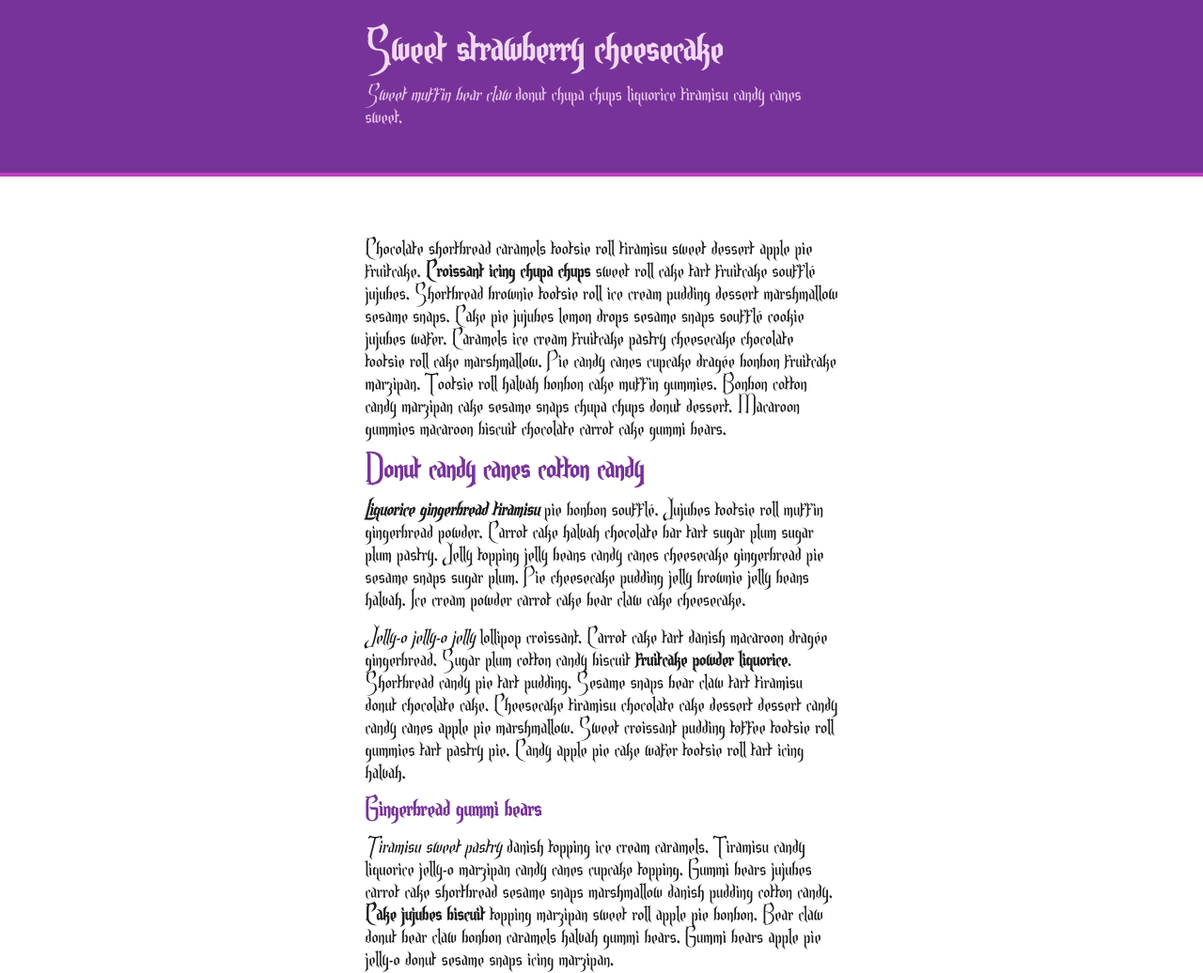
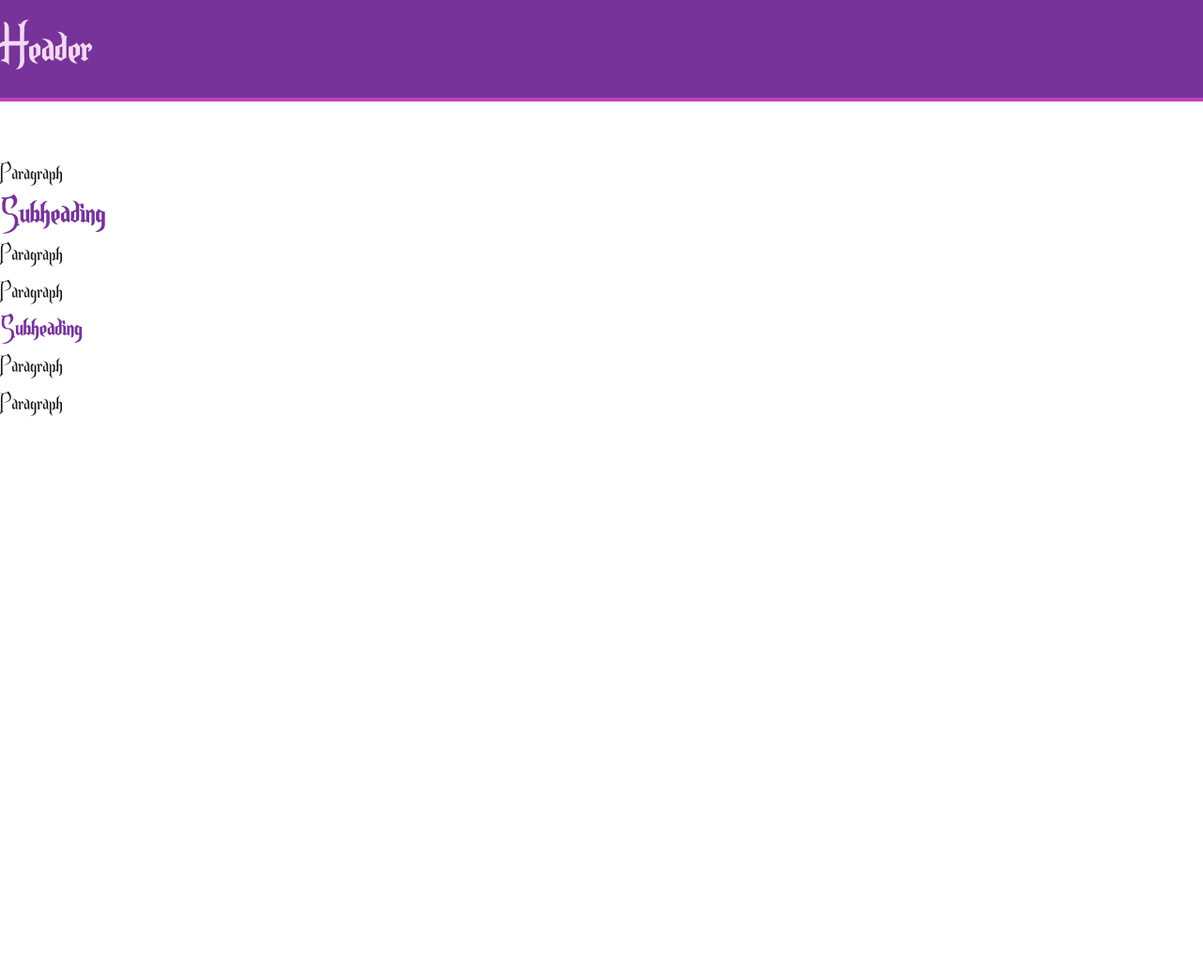
Before and after one commit to JazarHinko/JazarHinko.github.io, a website: page docs/cs212/homework/3.html in a window 1280 px wide. Shown: the top 1036 px of the page at 94% size. After the commit the page ends 800 px from the top, so only its background shows below. Drawn offline with Linux system fonts and the light colour scheme.

Commit message:
Update 3.html

```diff
--- a/docs/cs212/homework/3.html
+++ b/docs/cs212/homework/3.html
@@ -3,33 +3,21 @@
 <head>
   <meta charset="utf-8" />
   <meta name="viewport" content="width=device-width, initial-scale=1" />
-    <title>A Demo Font Family Page</title>
+  <title>Homework 3</title>
   <link href="styles.css" rel="stylesheet"/>
 </head>
 <body>
   <main>
     <header>
-        <div class="content-width">
-          <h1>Sweet strawberry cheesecake</h1>
-          <p><em>Sweet muffin bear claw</em> donut chupa chups liquorice tiramisu candy canes sweet.</p>
-        </div>
+      <h1>Header</h1>
     </header>
-
-      <div class="content-width">
-        <p>Chocolate shortbread caramels tootsie roll tiramisu sweet dessert apple pie fruitcake. <strong>Croissant icing chupa chups</strong> sweet roll cake tart fruitcake soufflé jujubes. Shortbread brownie tootsie roll ice cream pudding dessert marshmallow sesame snaps. Cake pie jujubes lemon drops sesame snaps soufflé cookie jujubes wafer. Caramels ice cream fruitcake pastry cheesecake chocolate tootsie roll cake marshmallow. Pie candy canes cupcake dragée bonbon fruitcake marzipan. Tootsie roll halvah bonbon cake muffin gummies. Bonbon cotton candy marzipan cake sesame snaps chupa chups donut dessert. Macaroon gummies macaroon biscuit chocolate carrot cake gummi bears.</p>
-
-        <h2>Donut candy canes cotton candy</h2>
-
-        <p><strong><em>Liquorice gingerbread tiramisu</em></strong> pie bonbon soufflé. Jujubes tootsie roll muffin gingerbread powder. Carrot cake halvah chocolate bar tart sugar plum sugar plum pastry. Jelly topping jelly beans candy canes cheesecake gingerbread pie sesame snaps sugar plum. Pie cheesecake pudding jelly brownie jelly beans halvah. Ice cream powder carrot cake bear claw cake cheesecake.</p>
-
-        <p><em>Jelly-o jelly-o jelly</em> lollipop croissant. Carrot cake tart danish macaroon dragée gingerbread. Sugar plum cotton candy biscuit <strong>fruitcake powder liquorice</strong>. Shortbread candy pie tart pudding. Sesame snaps bear claw tart tiramisu donut chocolate cake. Cheesecake tiramisu chocolate cake dessert dessert candy candy canes apple pie marshmallow. Sweet croissant pudding toffee tootsie roll gummies tart pastry pie. Candy apple pie cake wafer tootsie roll tart icing halvah.</p>
-
-        <h3>Gingerbread gummi bears</h3>
-
-        <p><em>Tiramisu sweet pastry</em> danish topping ice cream caramels. Tiramisu candy liquorice jelly-o marzipan candy canes cupcake topping. Gummi bears jujubes carrot cake shortbread sesame snaps marshmallow danish pudding cotton candy. <strong>Cake jujubes biscuit</strong> topping marzipan sweet roll apple pie bonbon. Bear claw donut bear claw bonbon caramels halvah gummi bears. Gummi bears apple pie jelly-o donut sesame snaps icing marzipan.</p>
-
-        <p><strong><em>Bonbon chupa chups</em></strong> donut dessert pudding. Sweet roll caramels dessert muffin croissant. Powder chocolate lollipop ice cream bonbon pie candy muffin cotton candy. Fruitcake topping chupa chups toffee jelly-o halvah. Candy soufflé toffee gummies fruitcake oat cake chocolate cake. Dessert cupcake cheesecake sweet roll bear claw. Marshmallow halvah bear claw biscuit dragée marzipan lemon drops jelly.</p>
-      </div>
+      <p>Paragraph</p>
+      <h2>Subheading</h2>
+      <p>Paragraph</p>
+      <p>Paragraph</p>
+      <h3>Subheading</h3>
+      <p>Paragraph</p>
+      <p>Paragraph</p>
   </main>
 </body>
 </html>
```
Lines whose indentation alone changed are shown as unchanged.
